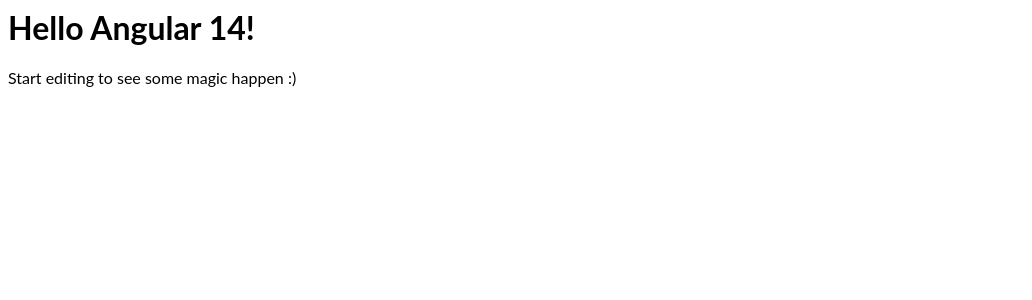
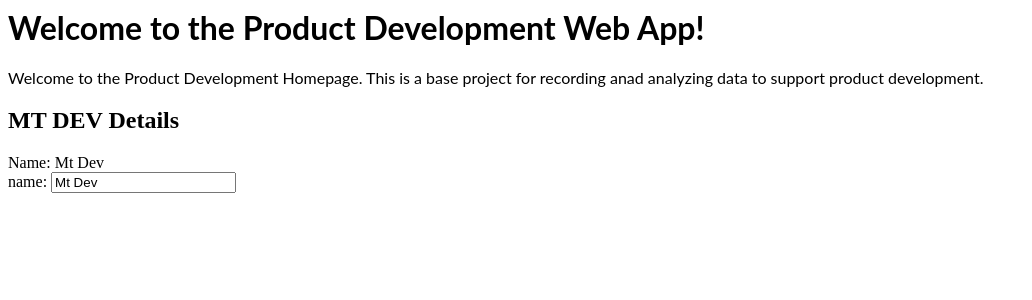
Before and after one commit to LeeRuns/prodev, an Angular app: page / in a window 1280 px wide. Shown: the top 300 px of the page, without its empty margins (0-1032 px from the left). Built offline with nearby package versions, Linux system fonts and the light colour scheme.

Commit message:
4 files modified, 5 added

```diff
--- a/src/app/app.component.html
+++ b/src/app/app.component.html
@@ -1,4 +1,8 @@
 <hello name="{{ name }}"></hello>
 <p>
-  Start editing to see some magic happen :)
+  Welcome to the Product Development Homepage. This is a base project for
+  recording anad analyzing data to support product development.
 </p>
+
+
+<app-programs></app-programs>
--- a/src/app/app.component.ts
+++ b/src/app/app.component.ts
@@ -1,10 +1,11 @@
-import { Component, VERSION } from '@angular/core';
+import { Component, VERSION } from "@angular/core";
 
 @Component({
-  selector: 'my-app',
-  templateUrl: './app.component.html',
-  styleUrls: [ './app.component.css' ]
+  selector: "my-app",
+  templateUrl: "./app.component.html",
+  styleUrls: ["./app.component.css"]
 })
-export class AppComponent  {
-  name = 'Angular ' + VERSION.major;
+export class AppComponent {
+  name = "Product Development Web App";
+
 }
--- a/src/app/app.module.ts
+++ b/src/app/app.module.ts
@@ -1,13 +1,17 @@
-import { NgModule } from '@angular/core';
-import { BrowserModule } from '@angular/platform-browser';
-import { FormsModule } from '@angular/forms';
+import { NgModule } from "@angular/core";
+import { BrowserModule } from "@angular/platform-browser";
+import { FormsModule } from "@angular/forms";
+import { RouterModule, Routes } from "@angular/router";
+import { AppComponent } from "./app.component";
+import { HelloComponent } from "./hello.component";
+import { ProgramsComponent } from './programs/programs.component';
 
-import { AppComponent } from './app.component';
-import { HelloComponent } from './hello.component';
+// Adding array of routes
+const routes: Routes = [];
 
 @NgModule({
-  imports:      [ BrowserModule, FormsModule ],
-  declarations: [ AppComponent, HelloComponent ],
-  bootstrap:    [ AppComponent ]
+  imports: [BrowserModule, FormsModule, RouterModule.forRoot(routes)],
+  declarations: [AppComponent, HelloComponent, ProgramsComponent, ProgramsComponent],
+  bootstrap: [AppComponent]
 })
-export class AppModule { }
+export class AppModule {}
--- a/src/app/hello.component.ts
+++ b/src/app/hello.component.ts
@@ -1,10 +1,18 @@
-import { Component, Input } from '@angular/core';
+import { Component, Input } from "@angular/core";
 
 @Component({
-  selector: 'hello',
-  template: `<h1>Hello {{name}}!</h1>`,
-  styles: [`h1 { font-family: Lato; }`]
+  selector: "hello",
+  template: `
+    <h1>Welcome to the {{ name }}!</h1>
+  `,
+  styles: [
+    `
+      h1 {
+        font-family: Lato;
+      }
+    `
+  ]
 })
-export class HelloComponent  {
+export class HelloComponent {
   @Input() name: string;
 }
--- /dev/null
+++ b/src/app/program.ts
@@ -0,0 +1,7 @@
+// Defining an interface for Program
+export interface Program {
+  id: number;
+  name: string;
+  //birthday: Date;
+  active: Boolean;
+}
--- /dev/null
+++ b/src/app/programs/programs.component.html
@@ -0,0 +1,9 @@
+<h2>{{program.name| uppercase}} Details</h2>
+<div><span>Name: </span> {{program.name}}</div>
+
+<!-- Create form to add new programs -->
+<div>
+  <label>
+    name: <input [(ngModel)]="program.name" placeholder="/name" />
+  </label>
+</div>
--- /dev/null
+++ b/src/app/programs/programs.component.ts
@@ -0,0 +1,21 @@
+import { Component, OnInit } from "@angular/core";
+import { Program } from "../program"; // import the "program type"
+
+@Component({
+  selector: "app-programs",
+  templateUrl: "./programs.component.html",
+  styleUrls: ["./programs.component.css"]
+})
+export class ProgramsComponent implements OnInit {
+  // statically defining a test program
+  program: Program = {
+    id: 0,
+    name: "Mt Dev",
+    //birthday: Date(),
+    active: true
+  };
+
+  constructor() {}
+
+  ngOnInit() {}
+}
```
Also changed, not shown: src/app/mock-programs.ts (added, +12 -0 lines), src/app/programs/programs.component.css (added).
